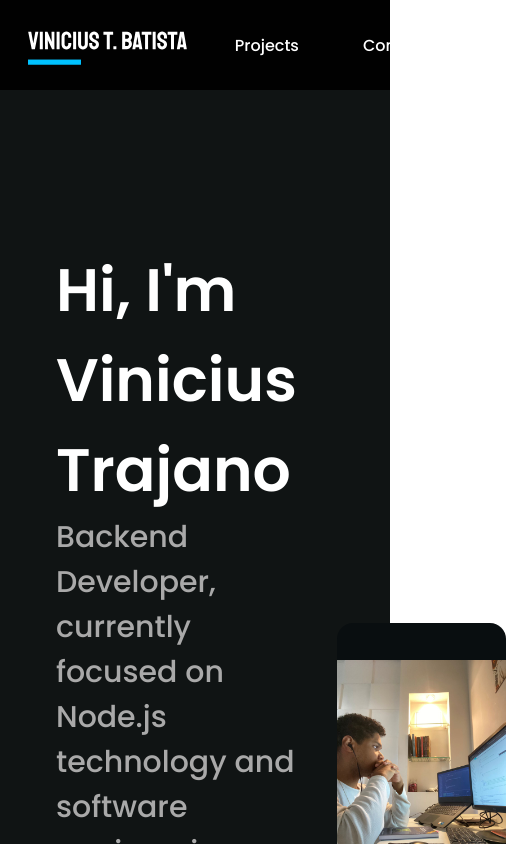
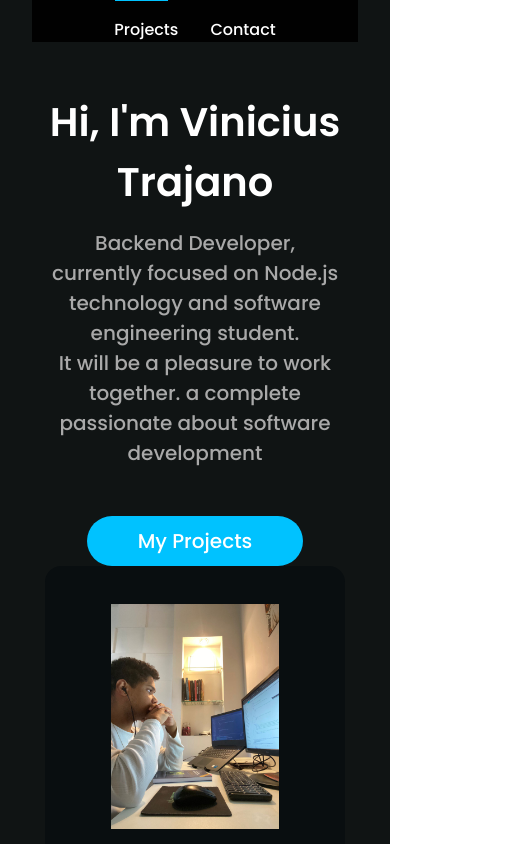
Before and after one commit to trajanovinicius/myprofile, a React (Create React App) app: page / in a window 390 px wide. Shown: the top 844 px of the page, 506 px wide, since content can reach past the window. Built offline with nearby package versions, Linux system fonts and the light colour scheme.

Commit message:
aplicando responsividade

```diff
--- a/public/index.html
+++ b/public/index.html
@@ -1,10 +1,10 @@
 <!DOCTYPE html>
-<html lang="pt-br">
+<html lang="pt-BR">
   <head>
-    <meta charset="utf-8" />
-    <link rel="icon" href="%PUBLIC_URL%/favicon.ico" />
-    <meta name="viewport" content="width=device-width, initial-scale=1" />
-    <meta name="theme-color" content="#000000" />
+    <meta charset="UTF-8" />
+    <link rel="icon" href="%PUBLIC_URL%/favicon.ico"/>
+    <meta name="viewport" content="width=device-width, initial-scale=1"/>
+    <meta name="theme-color" content="#000000"/>
     <meta
       name="description"
       content="Web site created using create-react-app"
@@ -15,20 +15,7 @@
       href="https://fonts.googleapis.com/css2?family=Poppins:wght@400;500;600&display=swap"
       rel="stylesheet"
     />
-    <!--
-      manifest.json provides metadata used when your web app is installed on a
-      user's mobile device or desktop. See https://developers.google.com/web/fundamentals/web-app-manifest/
-    -->
     <link rel="manifest" href="%PUBLIC_URL%/manifest.json" />
-    <!--
-      Notice the use of %PUBLIC_URL% in the tags above.
-      It will be replaced with the URL of the `public` folder during the build.
-      Only files inside the `public` folder can be referenced from the HTML.
-
-      Unlike "/favicon.ico" or "favicon.ico", "%PUBLIC_URL%/favicon.ico" will
-      work correctly both with client-side routing and a non-root public URL.
-      Learn how to configure a non-root public URL by running `npm run build`.
-    -->
     <title>Vinicius Trajano</title>
   </head>
   <body>
--- a/src/components/Header/styles.js
+++ b/src/components/Header/styles.js
@@ -7,22 +7,38 @@ export const Container = styled.div`
   height: 90px;
   background-color: #010101;
   justify-content: space-between;
+  align-items: center;
 
   img {
     width: 10rem;
     margin-left: 28px;
   }
+
+  @media (max-width: 768px) {
+    flex-direction: column;
+    height: auto;
+
+    img {
+      margin-left: 0;
+      margin-bottom: 1rem;
+    }
+  }
 `;
+
 export const ContainerMenu = styled.div`
   display: flex;
   justify-content: center;
   align-items: center;
-
   width: 30%;
   height: 90px;
 
   a {
     text-decoration: none;
+  }
+
+  @media (max-width: 768px) {
+    width: 100%;
+    height: auto;
   }
 `;
 
@@ -35,4 +51,8 @@ export const Label = styled.label`
   &:hover {
     color: ${lighten(0.1, "#00C2FF")};
   }
+
+  @media (max-width: 768px) {
+    padding: 1rem;
+  }
 `;
--- a/src/pages/Profile/styles.js
+++ b/src/pages/Profile/styles.js
@@ -4,10 +4,15 @@ import { lighten } from "polished";
 export const Container = styled.div`
   display: flex;
   flex-direction: column;
-
   width: 100%;
   height: 100vh;
   background-color: #101414;
+
+  @media (max-width: 768px) {
+    justify-content: center;
+    align-items: center;
+    padding: 2rem;
+  }
 `;
 
 export const Title = styled.h1`
@@ -20,13 +25,26 @@ export const Title = styled.h1`
   &:hover {
     color: ${lighten(0.1, "#00C2FF")};
   }
+
+  @media (max-width: 768px) {
+    font-size: 40px;
+    margin-left: 0;
+    text-align: center;
+    margin-bottom: 1rem;
+  }
 `;
 
 export const Content = styled.div`
   display: flex;
   align-items: center;
   margin-top: 155px;
+
+  @media (max-width: 768px) {
+    flex-direction: column;
+    margin-top: 50px;
+  }
 `;
+
 export const Message = styled.p`
   font-family: "Poppins", sans-serif;
   color: #a9a9a9;
@@ -37,13 +55,19 @@ export const Message = styled.p`
   &:hover {
     color: ${lighten(0.1, "#00C2FF")};
   }
+
+  @media (max-width: 768px) {
+    font-size: 20px;
+    margin-left: 0;
+    text-align: center;
+    margin-bottom: 1rem;
+  }
 `;
 
 export const ContainerImg = styled.div`
   display: flex;
   justify-content: center;
   align-items: center;
-
   width: 300px;
   height: 300px;
   background-color: #090e10;
@@ -52,6 +76,11 @@ export const ContainerImg = styled.div`
 
   img {
     width: 20vh;
+  }
+
+  @media (max-width: 768px) {
+    margin-left: 0;
+    margin-bottom: 1rem;
   }
 `;
 
@@ -81,4 +110,15 @@ export const ContentText = styled.div`
 
     text-decoration: none;
   }
+
+  @media (max-width: 768px) {
+    align-items: center;
+    text-align: center;
+    margin-left: 0;
+
+    button {
+      margin-left: 0;
+      margin-top: 2rem;
+    }
+  }
 `;
```
Also changed, not shown: 2 other files (tests, documents, lock files or other folders).
